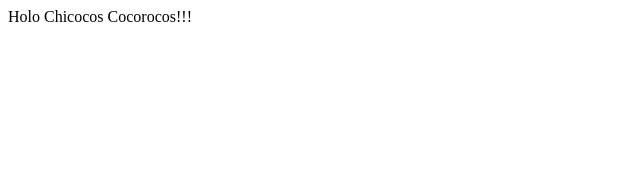
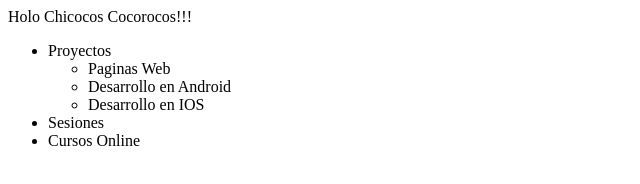
Before and after one commit to Taxxx/TreeHope2.0, a plain HTML site: page index.html in a window 1280 px wide. Shown: the whole page, without its empty margins (0-640 px from the left). Drawn offline with Linux system fonts and the light colour scheme.

Commit message:
listasOmar

```diff
--- a/index.html
+++ b/index.html
@@ -8,5 +8,16 @@
 </head>
 <body>
 	Holo Chicocos Cocorocos!!!
+	<ul>
+      <li>Proyectos
+       <ul>
+       <li>Paginas Web</li>
+       <li>Desarrollo en Android</li>
+       <li>Desarrollo en IOS</li>
+   </ul>
+</li>
+<li>Sesiones</li>
+<li>Cursos Online</li>
+</ul>
 </body>
 </html>
```
